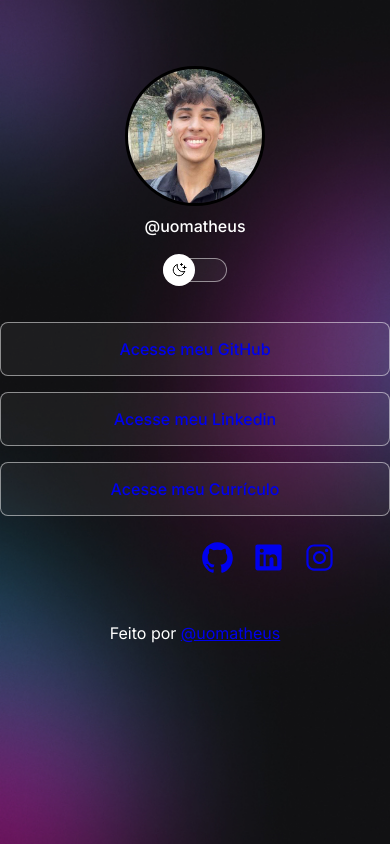
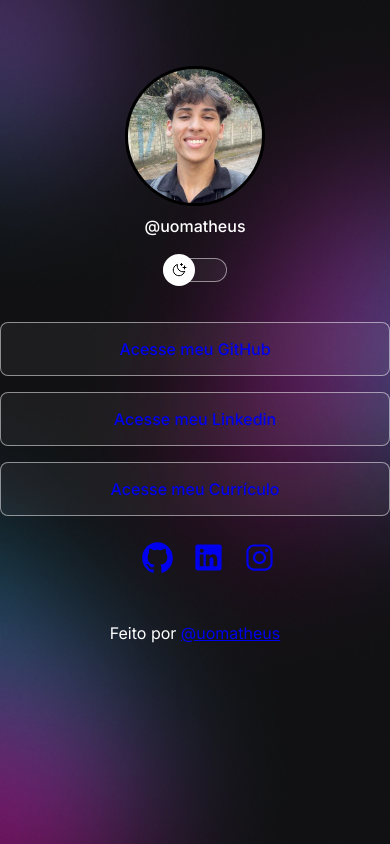
Before and after one commit to MatheuscAmaral/Links-Pessoais, a plain HTML site: page Matheus Links/index.html in a window 390 px wide. Drawn offline with nearby package versions, Linux system fonts and the light colour scheme.

Commit message:
alterações

```diff
--- a/Matheus Links/index.html
+++ b/Matheus Links/index.html
@@ -52,7 +52,7 @@
         <a href="https://www.linkedin.com/in/matheus-amaral-00762b265/" target="_blank">
           <ion-icon name="logo-linkedin"></ion-icon
         ></a>
-        <a href="https://www.instagram.com/Rwa_suplementos/" target="_blank">
+        <a href="https://www.instagram.com/uomatheus/" target="_blank">
           <ion-icon name="logo-instagram"></ion-icon
         ></a>
       </div>
--- a/Matheus Links/style.css
+++ b/Matheus Links/style.css
@@ -155,7 +155,16 @@ footer {
     font-size: 16px;
 }
 
+@media (max-width: 500px){
 
+#social-links {
+    display: flex;
+    gap: 16px;
+    padding: 24px 0;
+    font-size: 35px;
+    margin-left: 140px;
+}
+}
 
 @keyframes slide-in {
     from {
```
